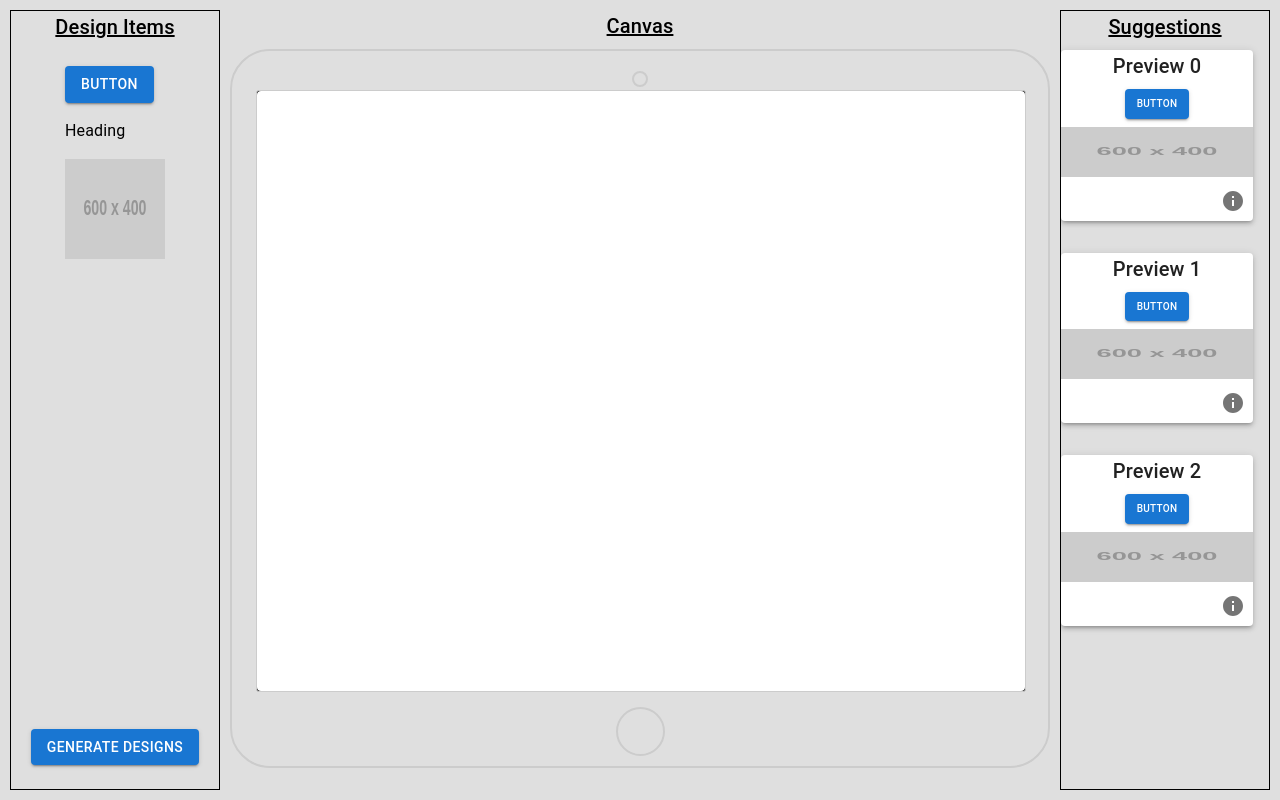
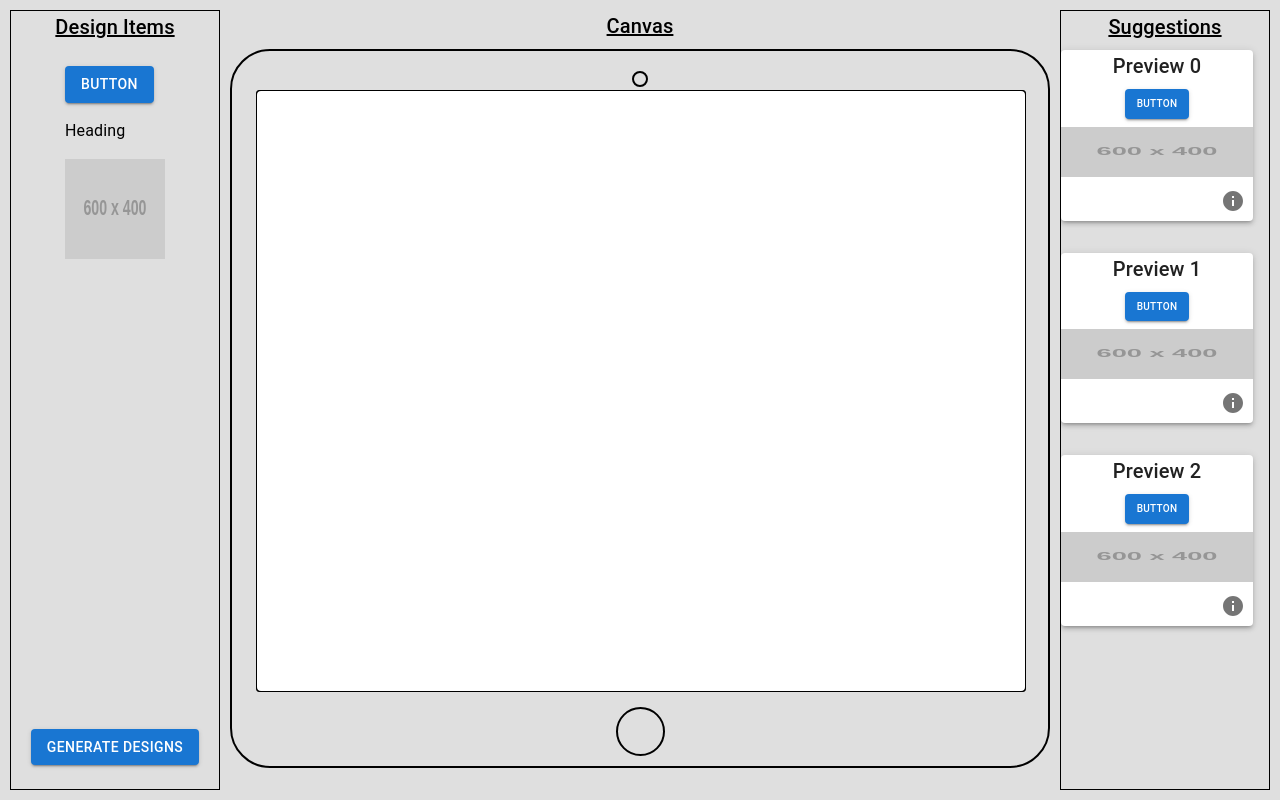
Before and after one commit to erdoganabaci/design-suggestions, a React (Vite) app: page / in a window 1280 px wide. Built offline with nearby package versions, Linux system fonts and the light colour scheme.

Commit message:
Update iapd border color to black  in Canvas component

```diff
--- a/src/prototypes/dg1/components/Canvas.jsx
+++ b/src/prototypes/dg1/components/Canvas.jsx
@@ -6,7 +6,7 @@ import { styled } from "@mui/material/styles"
 
 // iPad-like styles
 const Device = styled("div")(({ theme }) => ({
-  border: "2px solid #ccc",
+  border: "2px solid #000000",
   padding: "20px 24px 15px",
   borderRadius: "40px",
   width: "768px",
@@ -18,14 +18,14 @@ const Camera = styled("div")({
   height: "12px",
   width: "12px",
   margin: "0 auto 3px",
-  border: "2px solid #ccc",
+  border: "2px solid #000000",
   borderRadius: "12px",
 })
 
 const Screen = styled("div")({
   height: "75vh",
   width: "768px",
-  border: "1px solid #ccc",
+  border: "1px solid #000000",
   backgroundColor: "#000",
   overflow: "hidden",
   borderRadius: "3px",
@@ -35,7 +35,7 @@ const ButtonCircle = styled("div")({
   margin: "15px auto 0",
   height: "45px",
   width: "45px",
-  border: "2px solid #ccc",
+  border: "2px solid #000000",
   borderRadius: "60px",
 })
 
```
